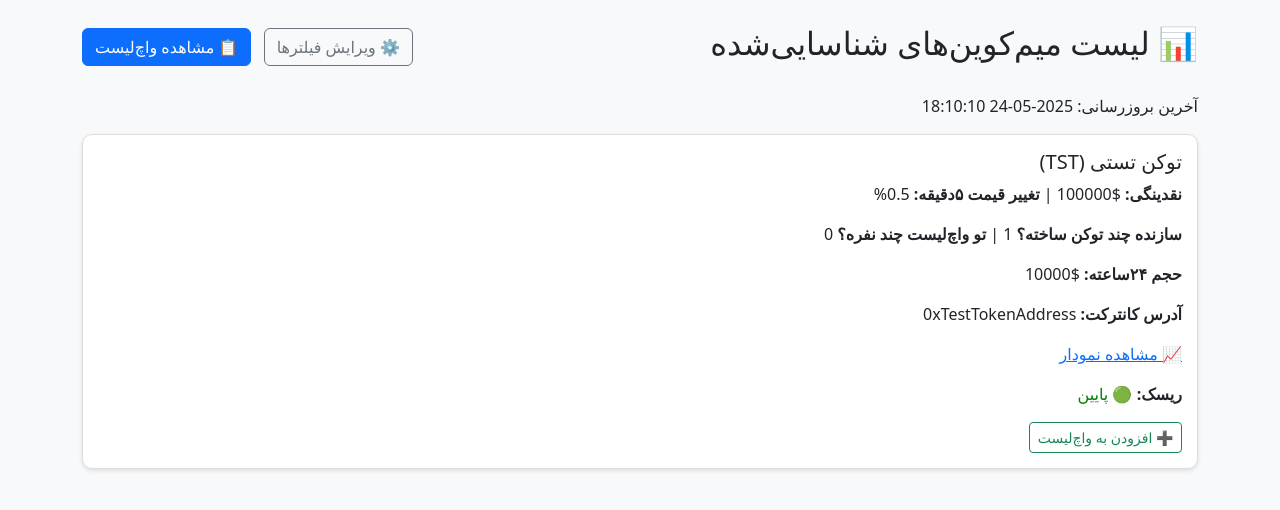
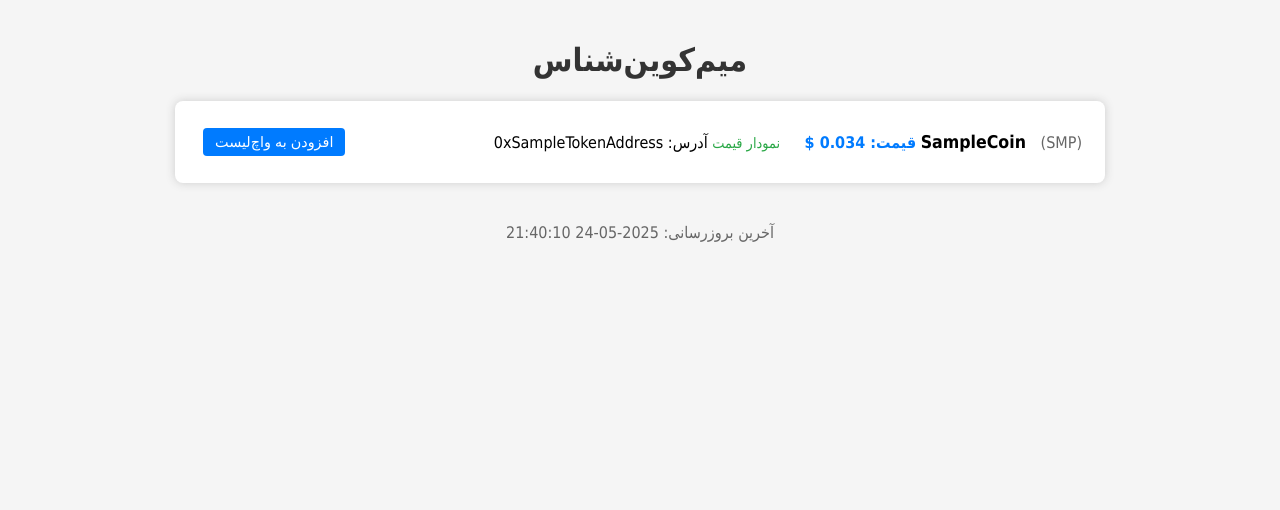
Before and after one commit to tmg1981/mim, a Flask app: page / in a window 1280 px wide. Shown: the top 510 px of the page. Run offline with Flask 3, Linux system fonts and the light colour scheme.

Commit message:
14040303-1135

```diff
--- a/app.py
+++ b/app.py
@@ -3,6 +3,7 @@
 from datetime import datetime
 import os
 import requests
+import pytz
 
 app = Flask(__name__)
 
@@ -10,19 +11,8 @@
 TOKENS_FILE = 'tokens.json'
 WATCHLIST_FILE = 'watchlist.json'
 
-TELEGRAM_BOT_TOKEN = os.getenv('TELEGRAM_BOT_TOKEN')
+TELEGRAM_TOKEN = os.getenv('TELEGRAM_BOT_TOKEN')
 TELEGRAM_CHAT_ID = os.getenv('TELEGRAM_CHAT_ID')
-
-def send_telegram_message(text):
-    if not TELEGRAM_BOT_TOKEN or not TELEGRAM_CHAT_ID:
-        print("⚠️ توکن یا Chat ID تلگرام تنظیم نشده.")
-        return
-    url = f'https://api.telegram.org/bot{TELEGRAM_BOT_TOKEN}/sendMessage'
-    data = {'chat_id': TELEGRAM_CHAT_ID, 'text': text}
-    try:
-        requests.post(url, data=data)
-    except Exception as e:
-        print(f"خطا در ارسال پیام به تلگرام: {e}")
 
 def load_tokens():
     if not os.path.exists(TOKENS_FILE):
@@ -46,107 +36,82 @@
     with open(WATCHLIST_FILE, 'w', encoding='utf-8') as f:
         json.dump(watchlist, f, ensure_ascii=False, indent=2)
 
+def send_telegram_message(message):
+    if TELEGRAM_TOKEN and TELEGRAM_CHAT_ID:
+        url = f"https://api.telegram.org/bot{TELEGRAM_TOKEN}/sendMessage"
+        data = {"chat_id": TELEGRAM_CHAT_ID, "text": message}
+        try:
+            requests.post(url, data=data)
+        except Exception as e:
+            print("Telegram error:", e)
+
 @app.route('/')
 def index():
     filters = load_filters()
     tokens = load_tokens()
     watchlist = load_watchlist()
-    watchlist_addresses = [t.get('address') for t in watchlist]
 
-    filtered_tokens = []
-    for token in tokens:
-        try:
-            if (
-                token.get('liquidity_usd', 0) >= filters.get('min_liquidity_usd', 0) and
-                token.get('mint_count', 0) <= filters.get('max_mint_count', 10) and
-                token.get('social_score', 0) >= filters.get('min_social_score', 0) and
-                token.get('watchlist_count', 0) >= filters.get('min_watchlist_count', 0) and
-                token.get('liquidity_to_mc', 1) <= filters.get('max_liquidity_to_marketcap_ratio', 1) and
-                abs(token.get('price_change_5m', 0)) >= filters.get('price_change_5m_threshold', 0) and
-                token.get('volume_24h', 0) >= filters.get('min_volume_24h', 0) and
-                (not filters.get('lock_liquidity_required') or token.get('liquidity_locked') == 'قفل') and
-                token.get('creator_token_count', 0) < filters.get('creator_min_tokens', 100)
-            ):
-                filtered_tokens.append(token)
-        except Exception as e:
-            print(f"Error filtering token: {token.get('name')} - {e}")
-            continue
+    # در این نسخه ساده، فیلترها بررسی نمی‌شوند
+    filtered_tokens = tokens
 
     if not filtered_tokens:
-        test_token = {
-            "name": "توکن تستی",
-            "symbol": "TST",
-            "address": "0xTestTokenAddress",
-            "chart_url": "https://dexscreener.com/",
-            "liquidity_usd": 100000,
-            "mint_count": 1,
-            "social_score": 50,
-            "price_change_5m": 0.5,
-            "liquidity_locked": "قفل",
-            "creator_token_count": 1,
-            "volume_24h": 10000,
-            "watchlist_count": 0,
-            "liquidity_to_mc": 0.5,
-            "risk_level": "low"
-        }
-        filtered_tokens = [test_token]
+        filtered_tokens = [{
+            "token_name": "توکن تستی",
+            "token_symbol": "TST",
+            "price_usd": 0.01,
+            "address": "0xTestAddress"
+        }]
+
+    # ساعت به‌وقت تهران
+    iran_time = datetime.now(pytz.timezone('Asia/Tehran')).strftime('%Y-%m-%d %H:%M:%S')
 
     return render_template(
         'index.html',
         tokens=filtered_tokens,
-        watchlist=watchlist_addresses,
-        last_updated=datetime.now().strftime('%Y-%m-%d %H:%M:%S')
+        watchlist=watchlist,
+        last_updated=iran_time
     )
 
 @app.route('/watch', methods=['POST'])
 def add_to_watchlist():
     address = request.form['token_address']
-    tokens = load_tokens()
     watchlist = load_watchlist()
+    if address not in watchlist:
+        watchlist.append(address)
+        save_watchlist(watchlist)
 
-    existing_addresses = [t.get('address') for t in watchlist]
-    if address not in existing_addresses:
-        token = next((t for t in tokens if t.get('address') == address), None)
+        # پیام تلگرام
+        tokens = load_tokens()
+        token = next((t for t in tokens if t['address'] == address), None)
         if token:
-            watchlist.append(token)
-            save_watchlist(watchlist)
-            send_telegram_message(f"✅ توکن {token['name']} ({token['symbol']}) به واچ‌لیست افزوده شد.")
+            msg = f"✅ توکن {token.get('token_name')} ({token.get('token_symbol')}) به واچ‌لیست افزوده شد.\n\n💲 قیمت: {token.get('price_usd')} دلار\n📬 آدرس: {address}"
+            send_telegram_message(msg)
+
     return redirect('/')
 
 @app.route('/unwatch', methods=['POST'])
 def remove_from_watchlist():
     address = request.form['token_address']
     watchlist = load_watchlist()
-    new_watchlist = [t for t in watchlist if t.get('address') != address]
-    if len(new_watchlist) < len(watchlist):
-        save_watchlist(new_watchlist)
-        send_telegram_message(f"❌ توکن با آدرس {address} از واچ‌لیست حذف شد.")
+    if address in watchlist:
+        watchlist.remove(address)
+        save_watchlist(watchlist)
+
+        # پیام تلگرام
+        tokens = load_tokens()
+        token = next((t for t in tokens if t['address'] == address), None)
+        if token:
+            msg = f"⚠️ توکن {token.get('token_name')} از واچ‌لیست حذف شد.\n📬 آدرس: {address}"
+            send_telegram_message(msg)
+
     return redirect('/')
 
 @app.route('/watchlist')
 def view_watchlist():
-    return render_template('watchlist.html', tokens=load_watchlist())
-
-@app.route('/edit_filters', methods=['GET', 'POST'])
-def edit_filters():
-    if request.method == 'POST':
-        new_filters = {
-            "min_liquidity_usd": int(request.form.get("min_liquidity_usd", 0)),
-            "max_mint_count": int(request.form.get("max_mint_count", 10)),
-            "min_social_score": int(request.form.get("min_social_score", 0)),
-            "min_watchlist_count": int(request.form.get("min_watchlist_count", 0)),
-            "max_liquidity_to_marketcap_ratio": float(request.form.get("max_liquidity_to_marketcap_ratio", 1)),
-            "price_change_5m_threshold": float(request.form.get("price_change_5m_threshold", 0)),
-            "min_volume_24h": int(request.form.get("min_volume_24h", 0)),
-            "lock_liquidity_required": request.form.get("lock_liquidity_required") == 'on',
-            "creator_min_tokens": int(request.form.get("creator_min_tokens", 100))
-        }
-        with open(FILTERS_FILE, 'w', encoding='utf-8') as f:
-            json.dump(new_filters, f, ensure_ascii=False, indent=2)
-        return redirect('/')
-    else:
-        filters = load_filters()
-        return render_template('filters.html', filters=filters)
+    watchlist = load_watchlist()
+    tokens = load_tokens()
+    watchlist_tokens = [t for t in tokens if t.get('address') in watchlist]
+    return render_template('watchlist.html', tokens=watchlist_tokens)
 
 if __name__ == '__main__':
     port = int(os.environ.get('PORT', 5000))
--- a/templates/index.html
+++ b/templates/index.html
@@ -1,76 +1,118 @@
 <!DOCTYPE html>
-<html lang="fa" dir="rtl">
+<html lang="fa">
 <head>
-  <meta charset="UTF-8">
+    <meta charset="UTF-8" />
+    <meta name="viewport" content="width=device-width, initial-scale=1" />
     <title>میم‌کوین‌شناس</title>
-  <link rel="stylesheet" href="https://cdn.jsdelivr.net/npm/bootstrap@5.3.0/dist/css/bootstrap.rtl.min.css">
     <style>
         body {
-      background-color: #f8f9fa;
+            font-family: Tahoma, sans-serif;
+            direction: rtl;
+            background-color: #f5f5f5;
+            margin: 0;
+            padding: 20px;
         }
-    .token-card {
-      border: 1px solid #ddd;
-      border-radius: 10px;
+        h1 {
+            text-align: center;
+            color: #333;
+        }
+        .token-list {
+            max-width: 900px;
+            margin: 20px auto;
+            background: white;
+            border-radius: 8px;
             padding: 15px;
-      background-color: white;
-      box-shadow: 0 2px 4px rgba(0,0,0,0.1);
-      margin-bottom: 15px;
+            box-shadow: 0 0 10px #ccc;
         }
-    .risk-low { color: green; }
-    .risk-medium { color: orange; }
-    .risk-high { color: red; }
-    .token-actions {
-      margin-top: 10px;
+        .token-item {
+            display: flex;
+            justify-content: space-between;
+            align-items: center;
+            padding: 12px 8px;
+            border-bottom: 1px solid #eee;
+        }
+        .token-item:last-child {
+            border-bottom: none;
+        }
+        .token-info {
+            flex: 1 1 auto;
+        }
+        .token-name {
+            font-weight: bold;
+            font-size: 1.1em;
+            margin-bottom: 4px;
+        }
+        .token-symbol {
+            color: #666;
+            margin-left: 10px;
+        }
+        .token-price {
+            color: #007bff;
+            font-weight: bold;
+            margin-left: 10px;
+        }
+        .token-actions form {
+            display: inline-block;
+            margin: 0 5px;
+        }
+        button {
+            background-color: #007bff;
+            border: none;
+            color: white;
+            padding: 6px 12px;
+            font-size: 0.9em;
+            border-radius: 4px;
+            cursor: pointer;
+        }
+        button:hover {
+            background-color: #0056b3;
+        }
+        .footer {
+            text-align: center;
+            margin-top: 40px;
+            color: #666;
+        }
+        a.chart-link {
+            text-decoration: none;
+            color: #28a745;
+            font-size: 0.9em;
+            margin-right: 10px;
         }
     </style>
 </head>
-<body class="container py-4">
-
-  <div class="d-flex justify-content-between align-items-center mb-4">
-    <h2>📊 لیست میم‌کوین‌های شناسایی‌شده</h2>
-    <div>
-      <a href="/edit_filters" class="btn btn-outline-secondary me-2">⚙️ ویرایش فیلترها</a>
-      <a href="/watchlist" class="btn btn-primary">📋 مشاهده واچ‌لیست</a>
+<body>
+    <h1>میم‌کوین‌شناس</h1>
+    <div class="token-list">
+        {% for token in tokens %}
+        <div class="token-item">
+            <div class="token-info">
+                <span class="token-name">{{ token.token_name }}</span>
+                <span class="token-symbol">({{ token.token_symbol }})</span>
+                <span class="token-price">قیمت: {{ token.price_usd }} $</span>
+                {% if token.address %}
+                <a class="chart-link" href="https://dexscreener.com/ethereum/{{ token.address }}" target="_blank" rel="noopener noreferrer">نمودار قیمت</a>
+                <span>آدرس: {{ token.address }}</span>
+                {% endif %}
             </div>
-  </div>
-
-  <p>آخرین بروزرسانی: {{ last_updated }}</p>
-
-  {% for token in tokens %}
-    <div class="token-card">
-      <h5>{{ token.name }} ({{ token.symbol }})</h5>
-      <p><strong>نقدینگی:</strong> ${{ token.liquidity_usd }} | <strong>تغییر قیمت ۵دقیقه:</strong> {{ token.price_change_5m }}%</p>
-      <p><strong>سازنده چند توکن ساخته؟</strong> {{ token.creator_token_count }} | <strong>تو واچ‌لیست چند نفره؟</strong> {{ token.watchlist_count }}</p>
-      <p><strong>حجم ۲۴ساعته:</strong> ${{ token.volume_24h }}</p>
-      <p><strong>آدرس کانترکت:</strong> {{ token.address }}</p>
-      <p><a href="{{ token.chart_url }}" target="_blank">📈 مشاهده نمودار</a></p>
-
-      <p>
-        <strong>ریسک:</strong>
-        {% if token.risk_level == 'low' %}
-          <span class="risk-low">🟢 پایین</span>
-        {% elif token.risk_level == 'medium' %}
-          <span class="risk-medium">🟠 متوسط</span>
-        {% else %}
-          <span class="risk-high">🔴 بالا</span>
-        {% endif %}
-      </p>
-
             <div class="token-actions">
                 {% if token.address in watchlist %}
-          <form action="/unwatch" method="POST" style="display:inline;">
+                <form action="/unwatch" method="post" style="display:inline;">
                     <input type="hidden" name="token_address" value="{{ token.address }}">
-            <button type="submit" class="btn btn-sm btn-outline-danger">❌ حذف از واچ‌لیست</button>
+                    <button type="submit">حذف از واچ‌لیست</button>
                 </form>
                 {% else %}
-          <form action="/watch" method="POST" style="display:inline;">
+                <form action="/watch" method="post" style="display:inline;">
                     <input type="hidden" name="token_address" value="{{ token.address }}">
-            <button type="submit" class="btn btn-sm btn-outline-success">➕ افزودن به واچ‌لیست</button>
+                    <button type="submit">افزودن به واچ‌لیست</button>
                 </form>
                 {% endif %}
             </div>
         </div>
         {% endfor %}
+    </div>
 
+    <div class="footer">
+        آخرین بروزرسانی: {{ last_updated }}
+    </div>
 </body>
 </html>
```
Lines whose indentation alone changed are shown as unchanged.
